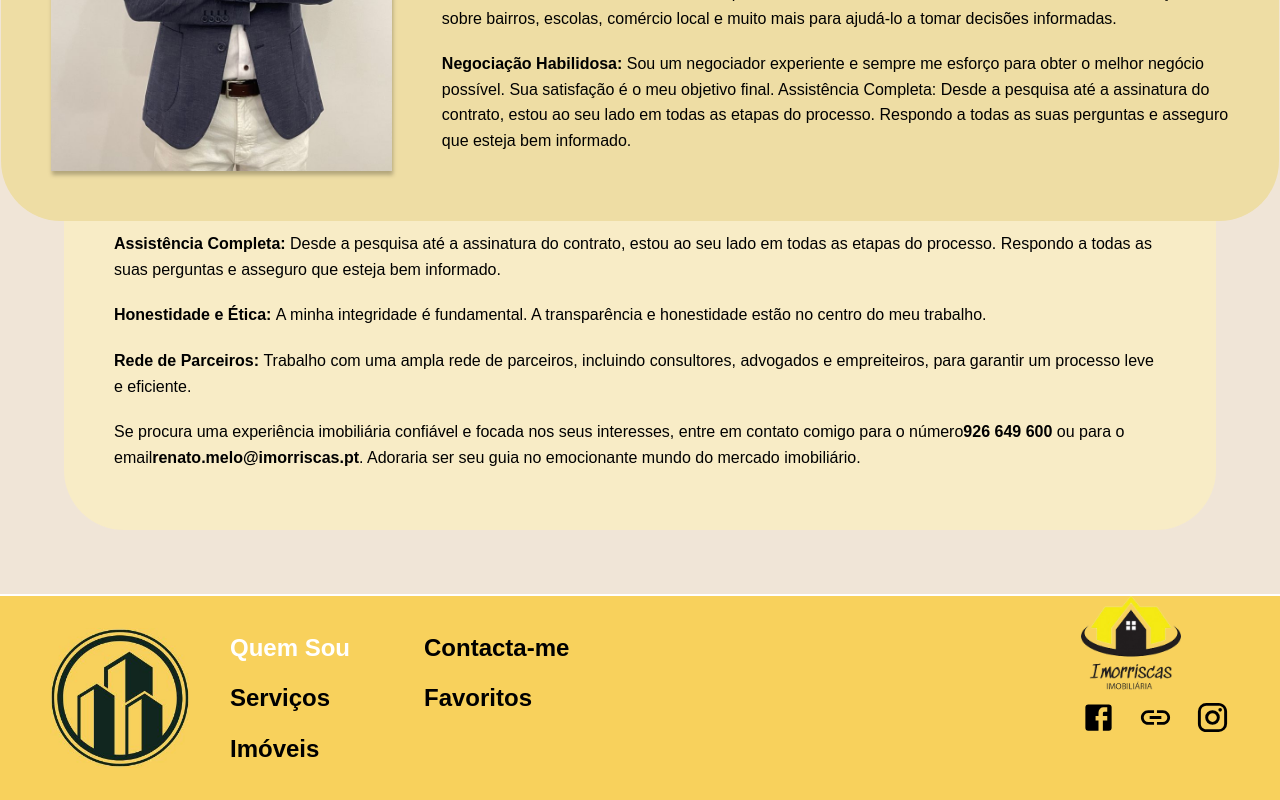
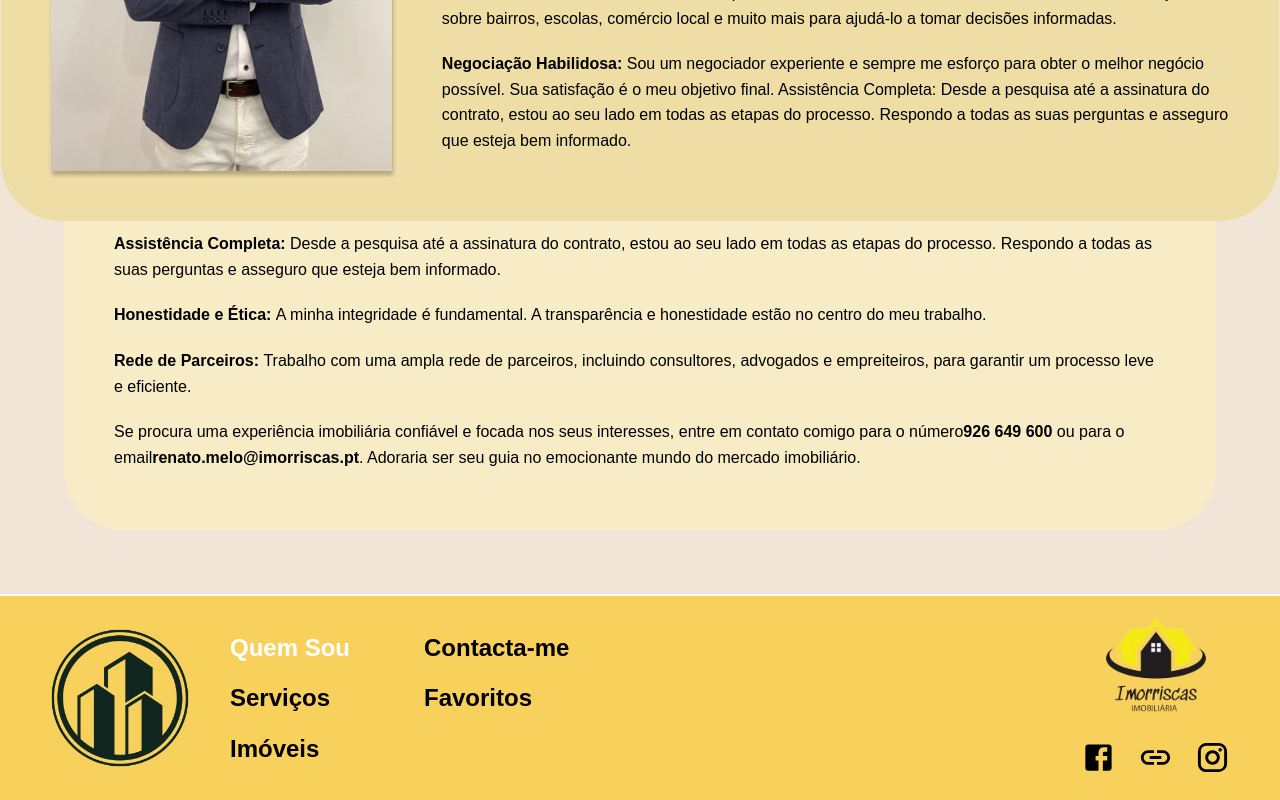
Before and after one commit to Mafaldaandre/RenatoMeloConsultor, a React (Create React App) app: page / in a window 1280 px wide. Shown: the part 868-1668 px from the top of the page. Built offline with nearby package versions, Linux system fonts and the light colour scheme.

Commit message:
mais css

```diff
--- a/src/components/footer/Footer.tsx
+++ b/src/components/footer/Footer.tsx
@@ -4,6 +4,7 @@ import Instagram from "@mui/icons-material/Instagram";
 import {
   ContainerIcons,
   ContainerOptions,
+  ContainerRightFooter,
   FooterContainer,
   IconWithTransition,
   IconsFooter,
@@ -31,7 +32,7 @@ export const Footer = () => {
       </ContainerOptions>
       <ContainerIcons>
         {" "}
-        <div>
+        <ContainerRightFooter>
           <Imorriscas src={imorriscas} alt="Logo imorriscas" />
 
           <IconsFooter>
@@ -57,7 +58,7 @@ export const Footer = () => {
               <Instagram fontSize="large" />
             </IconWithTransition>
           </IconsFooter>
-        </div>
+        </ContainerRightFooter>
       </ContainerIcons>
     </FooterContainer>
   );
--- a/src/components/footer/style.ts
+++ b/src/components/footer/style.ts
@@ -29,7 +29,7 @@ export const FooterContainer = styled.footer`
 
 export const ContainerOptions = styled.div`
   display: flex;
-  width: 80%;
+  width: 85%;
 
   @media screen and (max-width: 767px) {
     flex-direction: column;
@@ -125,9 +125,7 @@ export const ContainerIcons = styled.div`
   }
   @media screen and (max-width: 767px) {
     width: 100%;
-    @media screen and (max-width: 767px) {
-      align-items: center;
-    }
+    align-items: center;
   }
 `;
 
@@ -137,6 +135,10 @@ export const ContainerRightFooter = styled.div`
   flex-direction: column;
   height: 100%;
   align-items: center;
+
+  @media screen and (max-width: 767px) {
+    align-items: center;
+  }
 `;
 
 export const IconsFooter = styled.div`
@@ -160,13 +162,11 @@ export const Imorriscas = styled.img`
   height: 100px;
 
   @media screen and (max-width: 991px) {
-    width: 100px;
-    height: 100px;
+    width: 80px;
+    height: 80px;
   }
 
   @media screen and (max-width: 767px) {
-    width: 70px;
-    height: 70px;
     margin: 30px;
   }
 `;
```
